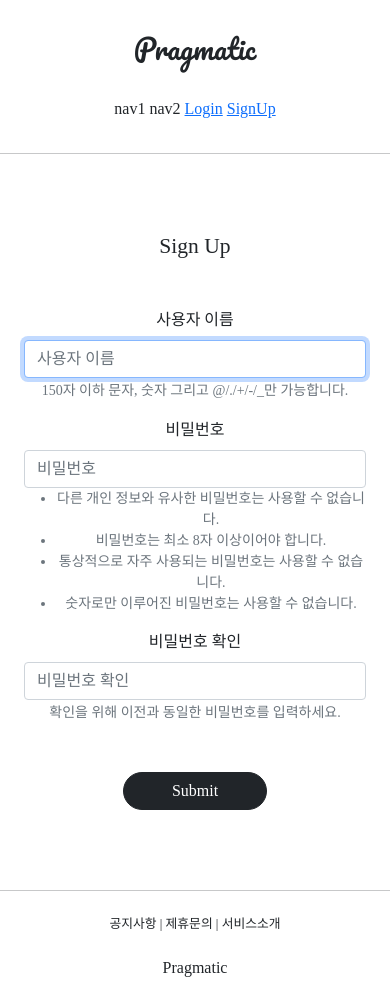
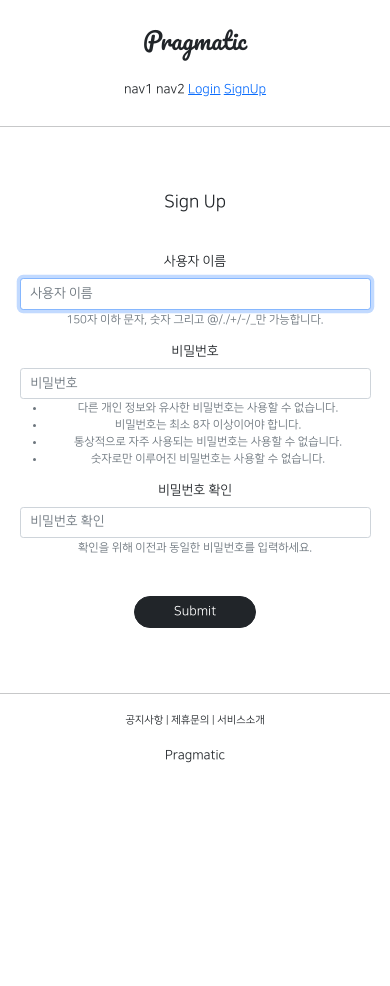
Before and after one commit to tmdgy6232/gis_1, a Django app: page /accounts/create/ in a window 390 px wide. After the commit the page ends 763 px from the top, so only its background shows below. Run offline with Django 3.2, Linux system fonts and the light colour scheme; parts of the project's set-up code (start-up, migrations or seed data) failed here and were passed over; some libraries are stand-ins or nearby versions; some web fonts are replaced.

Commit message:
8/12 오류수정

```diff
--- a/static/base.css
+++ b/static/base.css
@@ -61,10 +61,9 @@
     margin: 1rem;
 }
 
-@media screen and(max-width: 500px) {
-    html{
+@media screen and (max-width: 500px) {
+    html {
         /* default 16px */
         font-size: 13px;
-        background-color: red;
     }
 }
--- a/templates/head.html
+++ b/templates/head.html
@@ -8,6 +8,7 @@
     <link rel="preconnect" href="https://fonts.googleapis.com">
     <link rel="preconnect" href="https://fonts.gstatic.com" crossorigin>
     <link href="https://fonts.googleapis.com/css2?family=Pacifico&display=swap" rel="stylesheet">
+
     {# static files link #}
 {#    <link rel="stylesheet" href="{% static 'base.css' %}" type="text/css">#}
     <link rel="stylesheet" href="/static/base.css" type="text/css">
@@ -20,7 +21,7 @@
         @font-face {
             font-family: 'NanumSquareR';
             src: local('NanumSquareR'),
-            url("{% static 'fonts/NanumSquareR.ttf' %}") format("opentype");
+            url("{% static 'fonts/NanumSquareR.otf' %}") format("opentype");
         }
         @font-face {
             font-family: 'NanumSquareEB';
```
